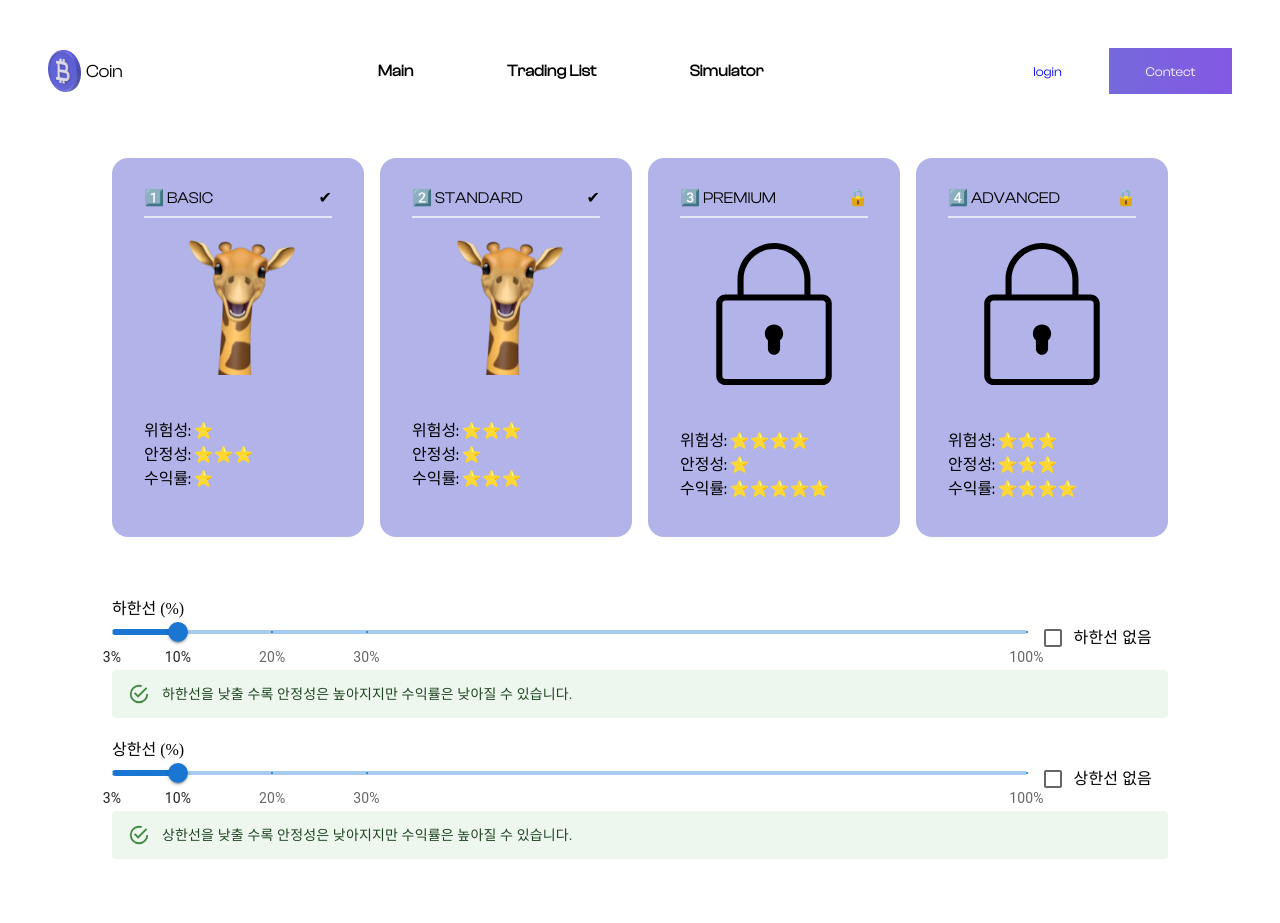
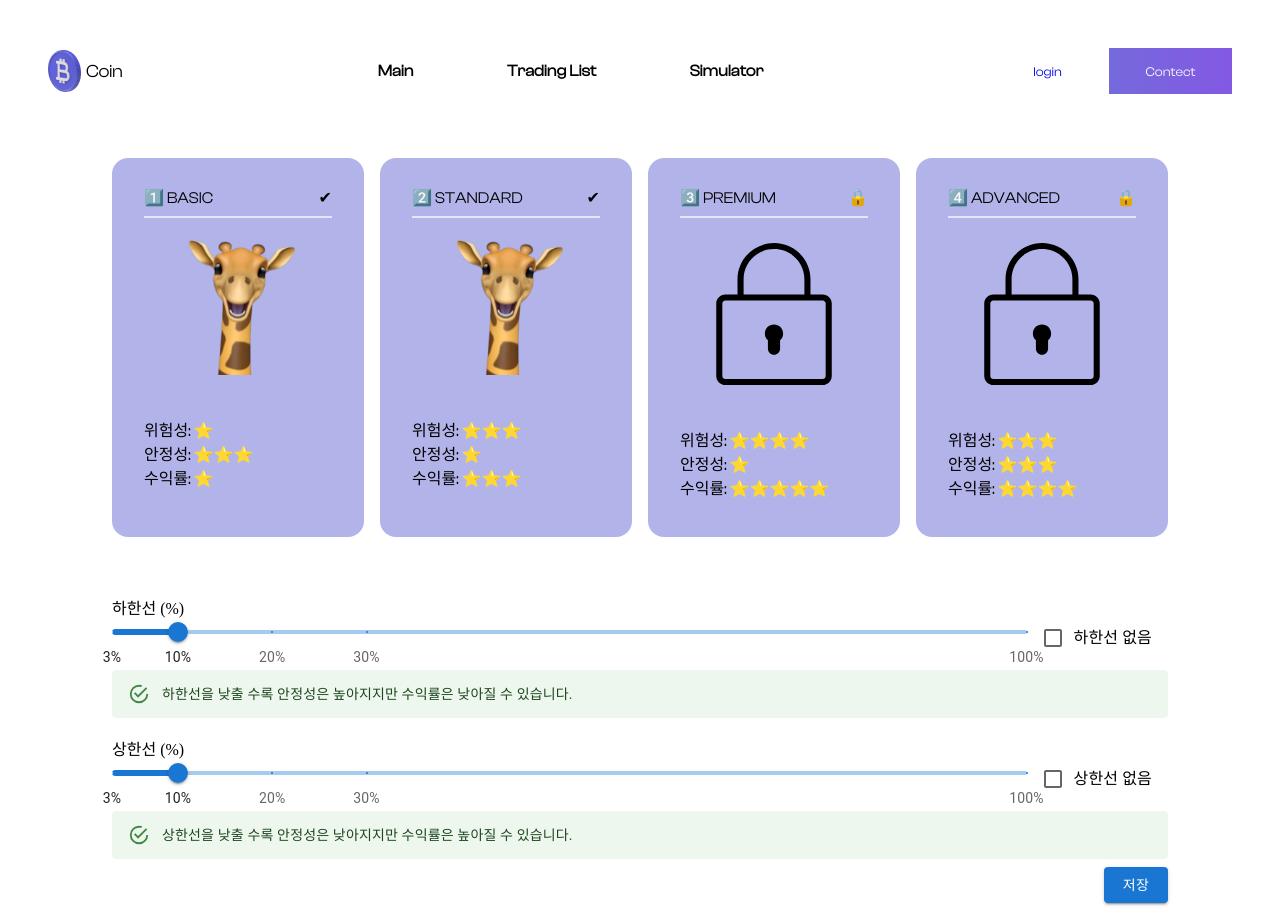
Before and after one commit to LeeSeungjae00/coin-front-end, a React (Create React App) app: page /admin in a window 1280 px wide. Built offline with nearby package versions, Linux system fonts and the light colour scheme.

Commit message:
:lipstick: Add or update the UI
- 저장 버튼 추가

```diff
--- a/src/components/adminPage/adminPage.tsx
+++ b/src/components/adminPage/adminPage.tsx
@@ -3,7 +3,7 @@ import styles from "./adminPage.module.scss";
 import Giraffe from "../../svgs/giraffe.svg";
 import StrategyCard from "./components/strategyCard";
 import Slider from "@mui/material/Slider";
-import { Alert, Checkbox, FormControlLabel } from "@mui/material";
+import { Alert, Button, Checkbox, FormControlLabel } from "@mui/material";
 
 const marks = [
   {
@@ -149,6 +149,11 @@ export default function AdminPage() {
         <Alert>
           상한선을 낮출 수록 안정성은 낮아지지만 수익률은 높아질 수 있습니다.
         </Alert>
+        <div>
+          <Button sx={{ float: "right", mt: 1 }} variant="contained">
+            저장
+          </Button>
+        </div>
       </div>
     </>
   );
```
